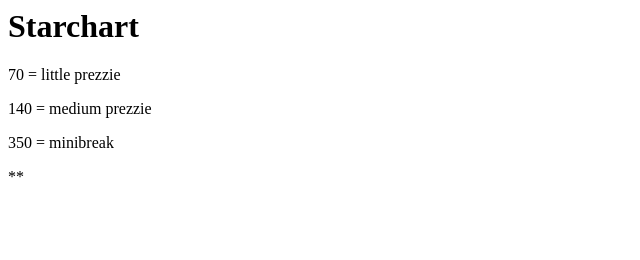
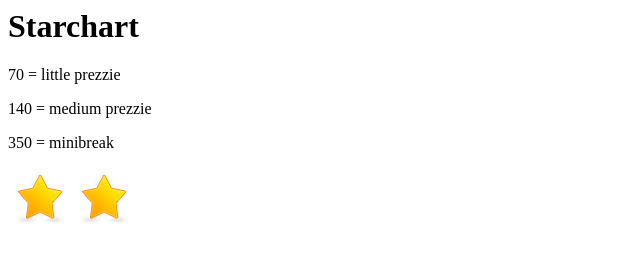
Before and after one commit to infoburp/stars, a plain HTML site: page index.html in a window 1280 px wide. Shown: the whole page, without its empty margins (0-640 px from the left). Drawn offline with Linux system fonts and the light colour scheme.

Commit message:
Update index.html

```diff
--- a/index.html
+++ b/index.html
@@ -18,6 +18,12 @@
     gooddays = 0;
   }
   for (i = 0;i<=gooddays;i++){
-      document.getElementById("stars").innerHTML += "*";
+      var elem = document.createElement("img");
+      elem.setAttribute("src", "IMG_0008.PNG");
+      elem.setAttribute("height", "64");
+      elem.setAttribute("width", "64");
+      elem.setAttribute("alt", "*");
+      document.getElementById("stars").appendChild(elem);
+      //document.getElementById("stars").innerHTML += "*";
   }
 </script>
```
